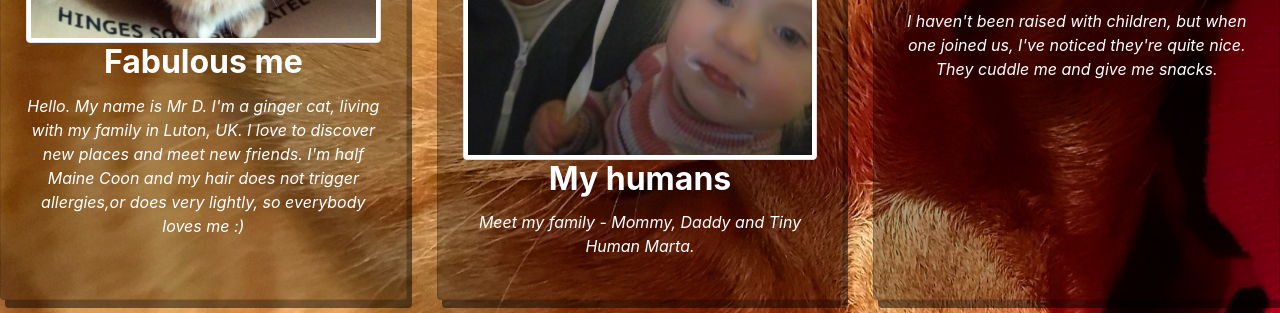
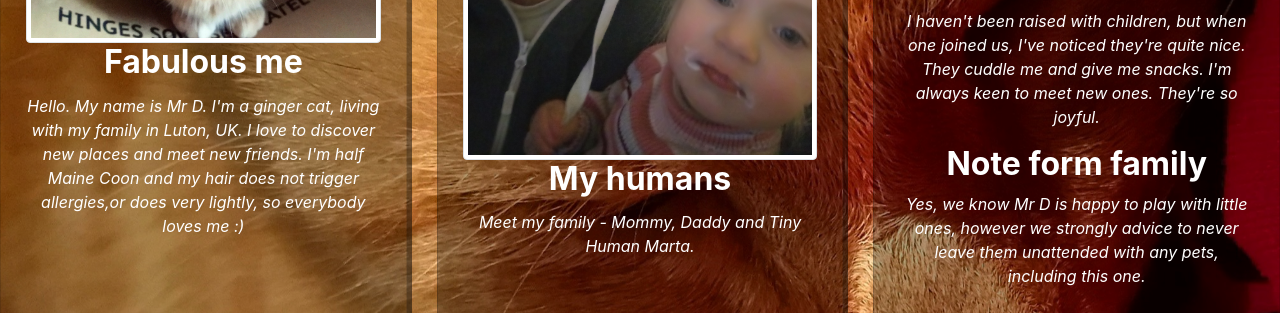
Before and after one commit to Code-Institute-Submissions/fabulous_mr_d, a plain HTML site: page about.html in a window 1280 px wide. Shown: the part 562-875 px from the top of the page. Drawn offline with nearby package versions, Linux system fonts and the light colour scheme.

Commit message:
Merging branches

```diff
--- a/about.html
+++ b/about.html
@@ -66,7 +66,11 @@
       <div class="card-body">
       <img class="img-thumbnail card-img-top"  alt="photo with children" src="img/marta_and_d.JPG" >
       <h2  class="card-title"> Tiny humans</h2>
-      <p> I haven't been raised with children, but when one joined us, I've noticed they're quite nice. They cuddle me and give me snacks.</p>
+      <p> I haven't been raised with children, but when one joined us, I've noticed they're quite nice. They cuddle me and give me snacks.
+      I'm always keen to meet new ones. They're so joyful.<p>
+      <h2>Note form family</h2>
+      <p>Yes, we know Mr D is happy to play with little ones, however we strongly advice to never leave them unattended with any pets, including this one.
+    </p>
     </div>
     </div>
 </div>
```
